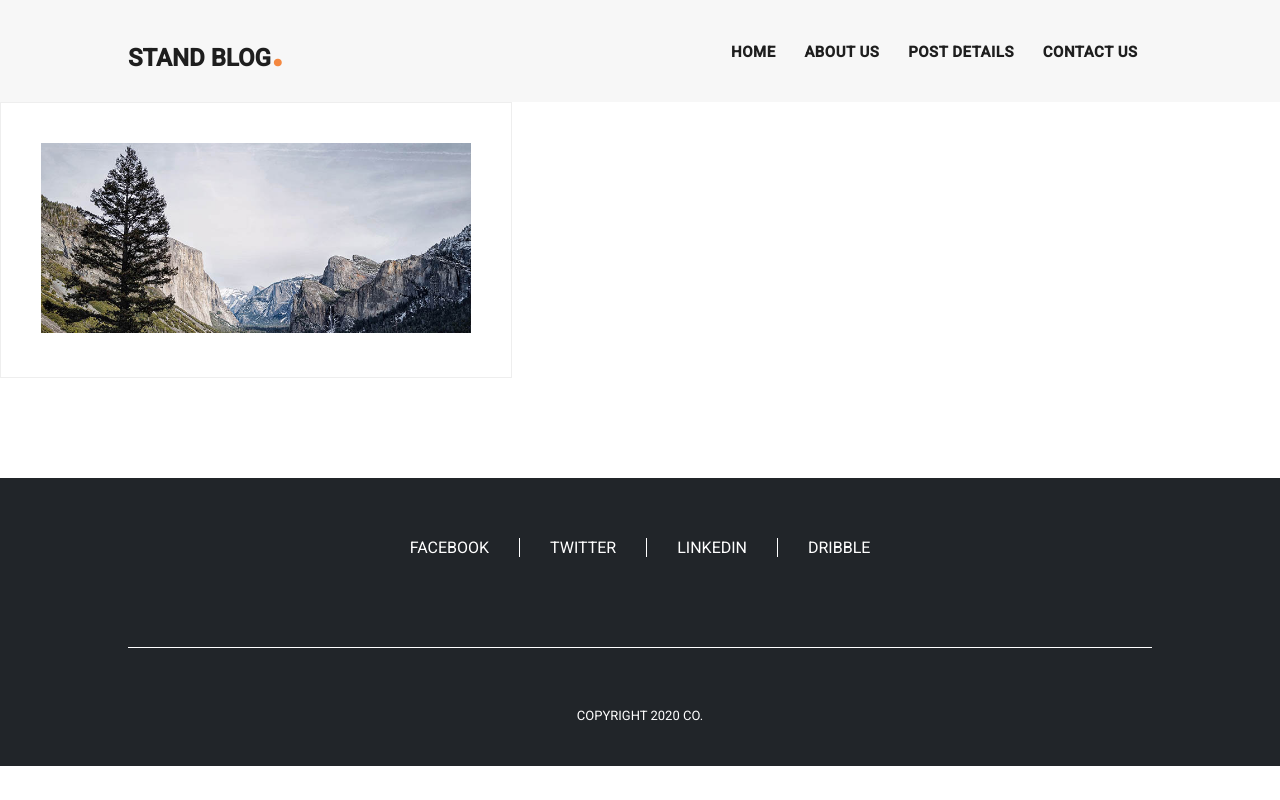
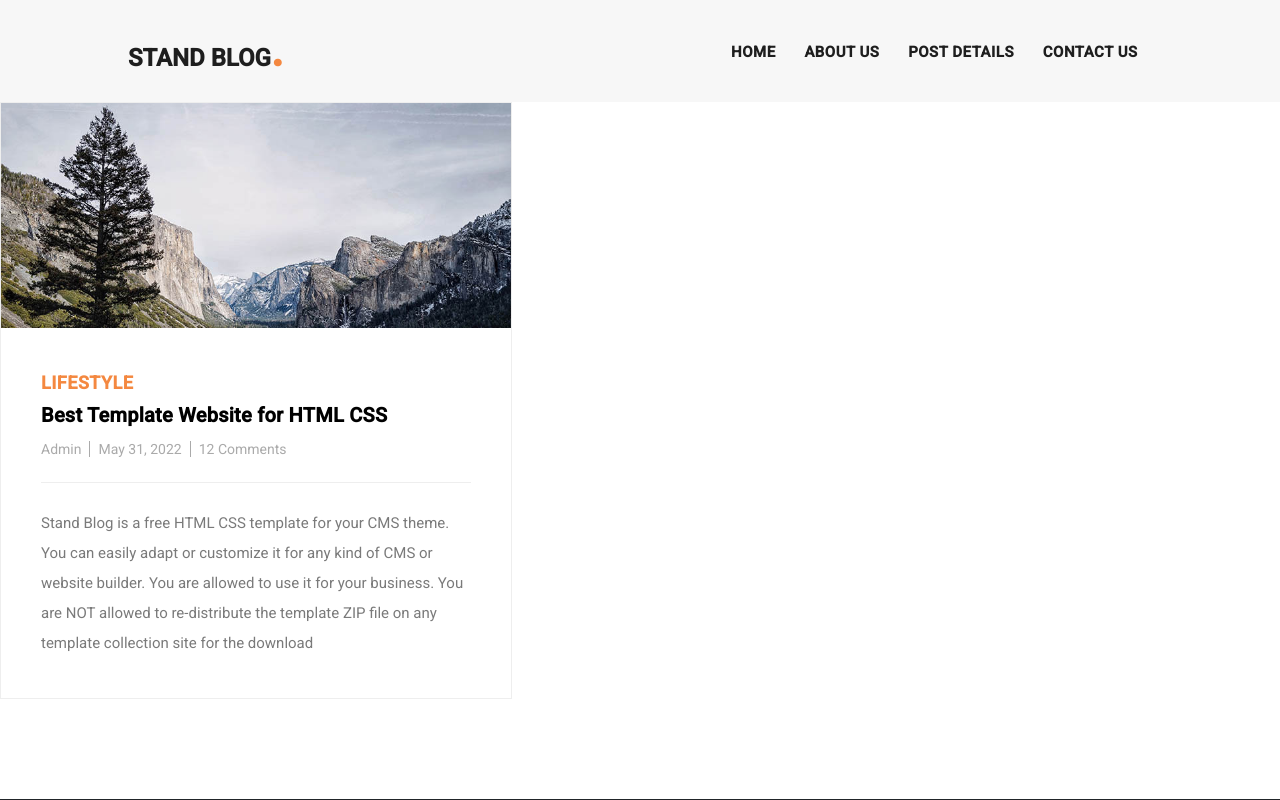
Before and after one commit to zobyer/blog-app-react, a React (Create React App) app: page / in a window 1280 px wide. Shown: the top 800 px of the page. Built offline with nearby package versions, Linux system fonts and the light colour scheme.

Commit message:
feat: Home page rectangular blog card added

```diff
--- a/src/app/components/card/blog/rectangle/index.module.scss
+++ b/src/app/components/card/blog/rectangle/index.module.scss
@@ -2,7 +2,6 @@
 
 .blogContainer {
   border: 1px solid $color-grey-2;
-  padding: 2.5rem;
 
   .blogBannerImage {
     width: 100%;
@@ -10,5 +9,43 @@
   }
 
   .informationContainer {
+    padding: 2.5rem;
+  }
+
+  .category {
+    color: $color-orange-1;
+    font-size: 1.125rem;
+    letter-spacing: 0.5px;
+  }
+
+  .title {
+    margin: 0.625rem 0;
+    letter-spacing: 0.25px;
+    font-size: 1.25rem;
+  }
+
+  .othersInfo {
+    color: $color-grey-3;
+    font-size: 0.875rem;
+
+    span {
+      border-right: 1px solid $color-grey-3;
+      margin-right: 0.5rem;
+      padding-right: 0.5rem;
+    }
+
+    span:last-child {
+      border-right: none;
+    }
+  }
+
+  .blogDetails {
+    color: $color-grey-4;
+    font-size: 0.938rem;
+    border-top: 1px solid $color-grey-2;
+
+    margin: 1.563rem 0 0 0;
+    padding: 1.563rem 0 0 0;
+    line-height: 1.875rem;
   }
 }
--- a/src/app/components/card/blog/rectangle/index.tsx
+++ b/src/app/components/card/blog/rectangle/index.tsx
@@ -12,7 +12,24 @@ const RectangleBlogCard = () => {
         className={Styles.blogBannerImage}
       />
 
-      <div className={Styles.informationContainer}></div>
+      <div className={Styles.informationContainer}>
+        <h4 className={`text-uppercase ${Styles.category}`}>Lifestyle</h4>
+        <h3 className={Styles.title}>Best Template Website for HTML CSS</h3>
+
+        <p className={Styles.othersInfo}>
+          <span>Admin</span>
+          <span>May 31, 2022</span>
+          <span>12 Comments</span>
+        </p>
+
+        <p className={Styles.blogDetails}>
+          Stand Blog is a free HTML CSS template for your CMS theme. You can
+          easily adapt or customize it for any kind of CMS or website builder.
+          You are allowed to use it for your business. You are NOT allowed to
+          re-distribute the template ZIP file on any template collection site
+          for the download
+        </p>
+      </div>
     </div>
   );
 };
--- a/src/styles/base.scss
+++ b/src/styles/base.scss
@@ -9,4 +9,6 @@ $color-black-2: #212529;
 $color-orange-1: #f48840;
 $color-grey-1: #f7f7f7;
 $color-grey-2: #eee;
+$color-grey-3: #aaaaaa;
+$color-grey-4: #7a7a7a;
 $color-white-1: #ffffff;
```
